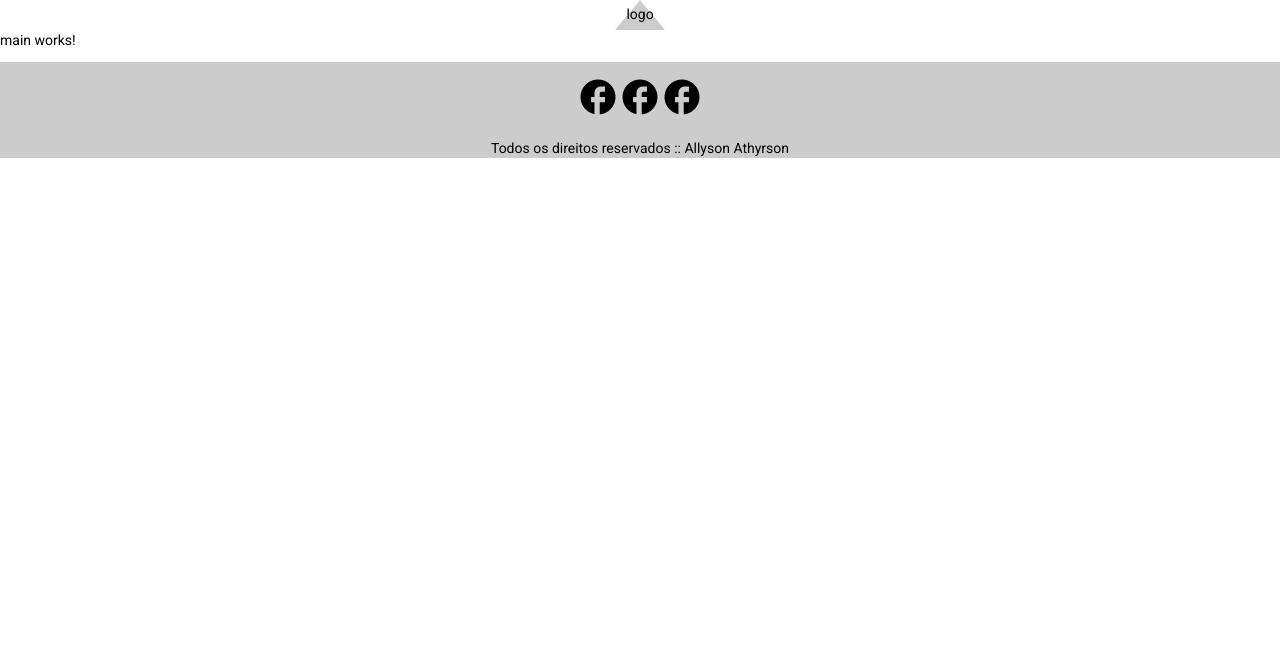
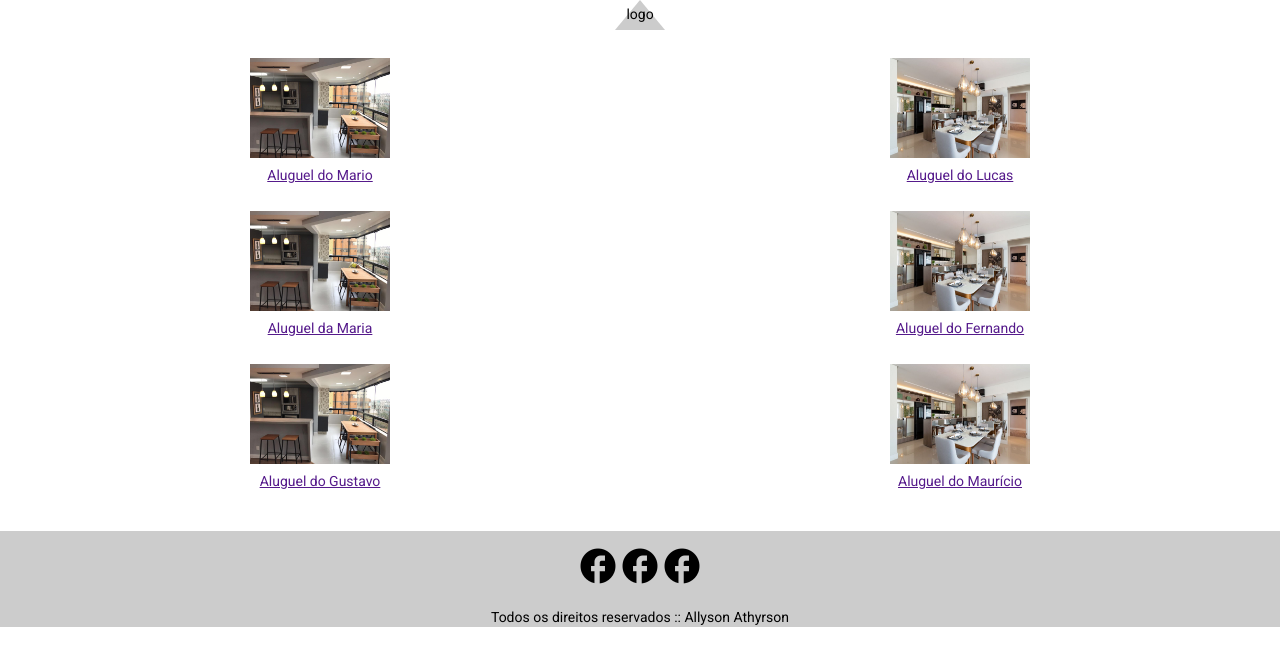
Before and after one commit to Allyson1602/MeuAluguel, an Angular app: page / in a window 1280 px wide. Shown: the top 666 px of the page. Built offline with nearby package versions, Linux system fonts and the light colour scheme.

Commit message:
Conteudo do site

```diff
--- a/src/pages/main/main-page.component.html
+++ b/src/pages/main/main-page.component.html
@@ -1 +1,28 @@
-<p>main works!</p>
+<div class="content">
+    <div class="rents">
+        <a href="" class="rent">
+            <img src="../../assets/images/apartamento1.jpg" alt="apartamento para alugar" />
+            <p>Aluguel do Mario</p>
+        </a>
+        <a href="" class="rent">
+            <img src="../../assets/images/apartamento2.jpg" alt="apartamento para alugar" />
+            <p>Aluguel do Lucas</p>
+        </a>
+        <a href="" class="rent">
+            <img src="../../assets/images/apartamento1.jpg" alt="apartamento para alugar" />
+            <p>Aluguel da Maria</p>
+        </a>
+        <a href="" class="rent">
+            <img src="../../assets/images/apartamento2.jpg" alt="apartamento para alugar" />
+            <p>Aluguel do Fernando</p>
+        </a>
+        <a href="" class="rent">
+            <img src="../../assets/images/apartamento1.jpg" alt="apartamento para alugar" />
+            <p>Aluguel do Gustavo</p>
+        </a>
+        <a href="" class="rent">
+            <img src="../../assets/images/apartamento2.jpg" alt="apartamento para alugar" />
+            <p>Aluguel do Maurício</p>
+        </a>
+    </div>
+</div>
--- a/src/pages/main/main-page.component.scss
+++ b/src/pages/main/main-page.component.scss
@@ -0,0 +1,20 @@
+.rents {
+    display: grid;
+    grid-template-columns: auto auto;
+    justify-content: space-around;
+    grid-row-gap: 1em;
+    margin: 2em auto;
+
+    .rent {
+        display: flex;
+        flex-direction: column;
+        justify-content: center;
+        align-items: center;
+
+        img {
+            width: 140px;
+            height: 100px;
+            margin-bottom: .5em;
+        }
+    }
+}
```
Also changed, not shown: src/assets/images/apartamento1.jpg (added), src/assets/images/apartamento2.jpg (added).
